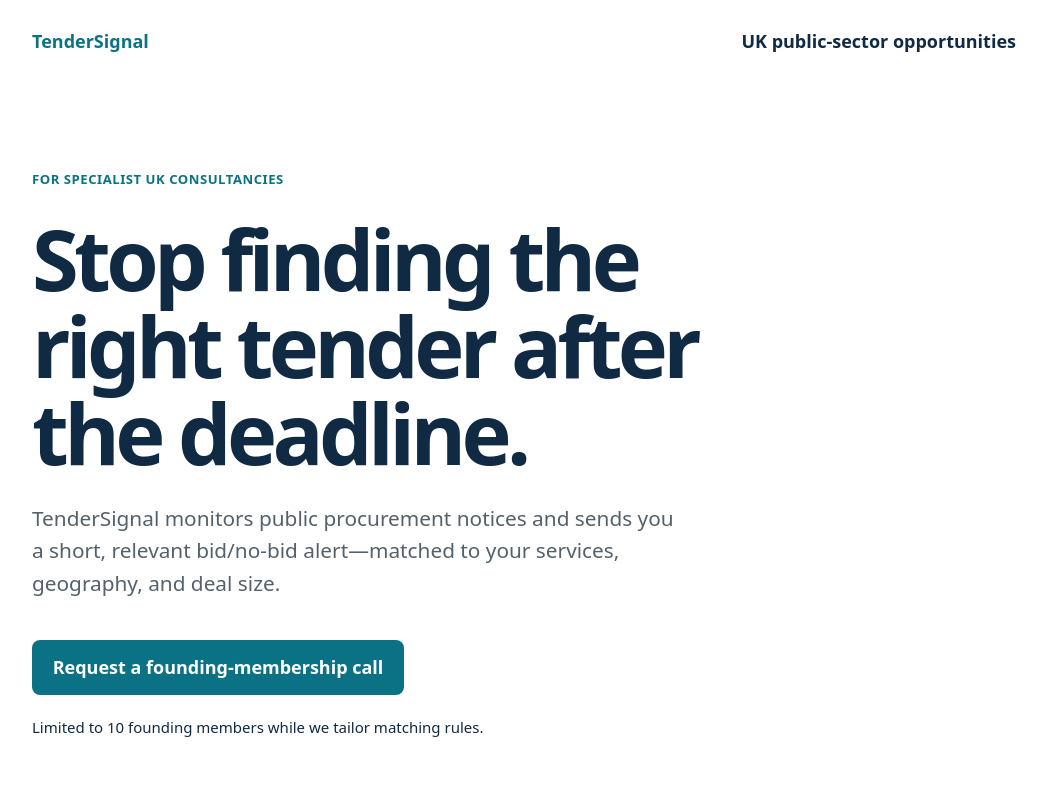
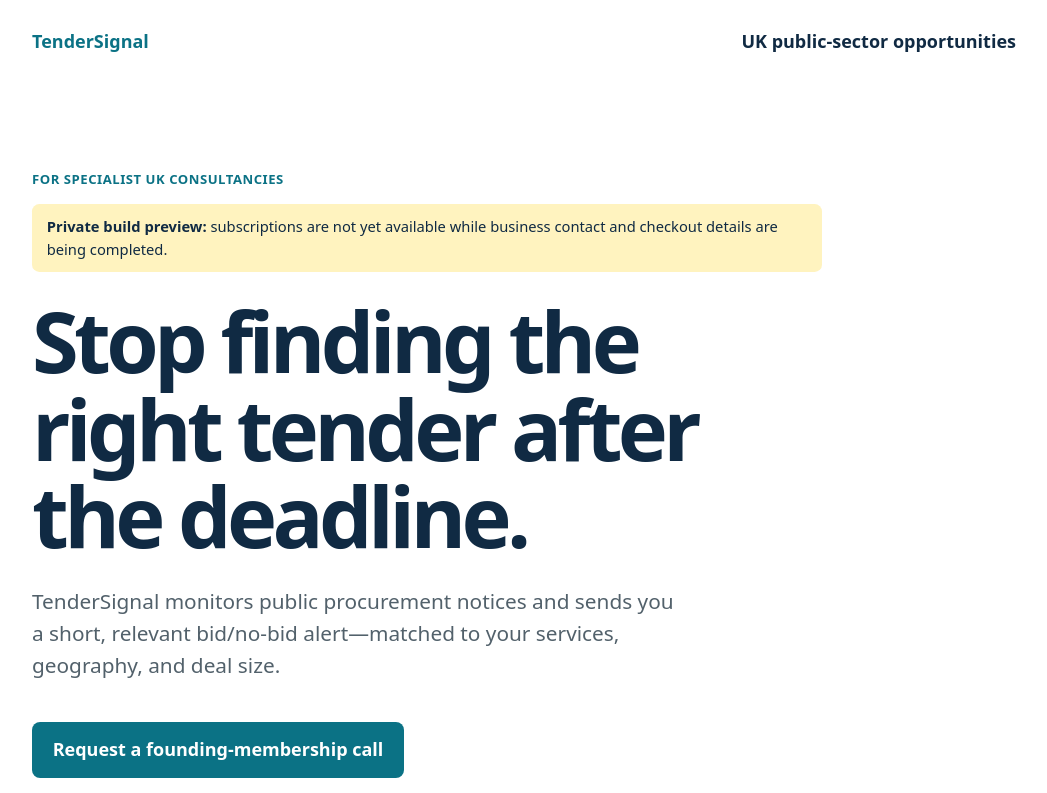
Before and after one commit to arthasmavor-cloud/tender-signal-uk, a plain HTML site: page site/index.html in a window 1280 px wide. Shown: the top 793 px of the page, without its empty margins (116-1163 px from the left). Drawn offline with Linux system fonts and the light colour scheme.

```diff
--- a/site/index.html
+++ b/site/index.html
@@ -11,7 +11,7 @@
       main { max-width:1040px; margin:auto; padding:28px; } nav { display:flex; justify-content:space-between; font-weight:700; }
       .brand { color:var(--accent); } .hero { padding:100px 0 72px; max-width:790px; } h1 { font-size:clamp(2.6rem,7vw,5.3rem); line-height:1.03; letter-spacing:-.055em; margin:.3em 0; }
       h2 { font-size:2rem; line-height:1.15; } .eyebrow { color:var(--accent); font-weight:750; letter-spacing:.04em; text-transform:uppercase; font-size:.82rem; }
-      .lead { font-size:1.3rem; color:var(--muted); max-width:650px; } .button { display:inline-block; background:var(--accent); color:white; padding:.78em 1.15em; border-radius:.45em; text-decoration:none; font-weight:700; margin-top:1.1em; }
+      .lead { font-size:1.3rem; color:var(--muted); max-width:650px; } .preview { background:#fff3bf; border-radius:.5em; padding:.75em 1em; font-size:.92rem; } .button { display:inline-block; background:var(--accent); color:white; padding:.78em 1.15em; border-radius:.45em; text-decoration:none; font-weight:700; margin-top:1.1em; }
       .grid { display:grid; grid-template-columns:repeat(3,1fr); gap:20px; margin:32px 0 80px; } .card { padding:24px; background:var(--pale); border-radius:14px; } .card p { color:var(--muted); margin-bottom:0; }
       .price { background:var(--ink); color:white; border-radius:18px; padding:38px; margin:0 0 72px; } .price p { color:#d9e2ec; } footer { border-top:1px solid #d9e2ec; padding:24px 0; color:var(--muted); font-size:.9rem; }
       @media(max-width:720px) { .hero { padding-top:70px; } .grid { grid-template-columns:1fr; } }
@@ -22,6 +22,7 @@
       <nav><span class="brand">TenderSignal</span><span>UK public-sector opportunities</span></nav>
       <section class="hero">
         <p class="eyebrow">For specialist UK consultancies</p>
+        <p class="preview"><strong>Private build preview:</strong> subscriptions are not yet available while business contact and checkout details are being completed.</p>
         <h1>Stop finding the right tender after the deadline.</h1>
         <p class="lead">TenderSignal monitors public procurement notices and sends you a short, relevant bid/no-bid alert—matched to your services, geography, and deal size.</p>
         <a class="button" href="mailto:hello@yourdomain.example?subject=Founding%20member%20request">Request a founding-membership call</a>
```
Also changed, not shown: 1 other file.
